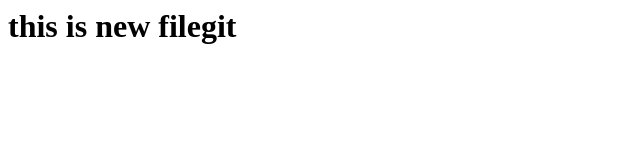
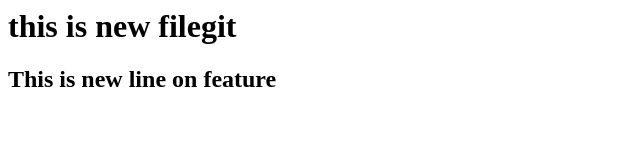
Before and after one commit to saghirahmed-imcgf62/newLoccalFolder, a plain HTML site: page index.html in a window 1280 px wide. Shown: the whole page, without its empty margins (0-640 px from the left). Drawn offline with Linux system fonts and the light colour scheme.

Commit message:
new feature is added

```diff
--- a/index.html
+++ b/index.html
@@ -1 +1,2 @@
 <h1>this is new filegit</h1>
+<h2>This is new line on feature</h2>
```
